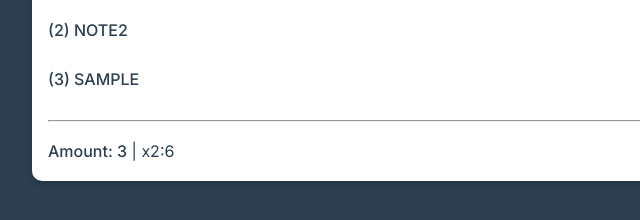
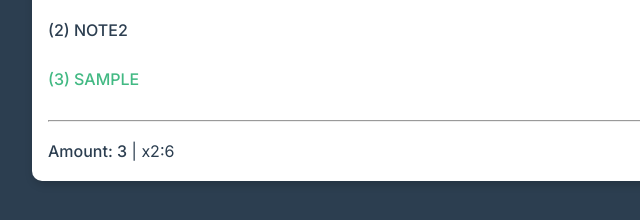
Before and after one commit to RomaSamkov/vue-app, a plain HTML site: page index.html in a window 1280 px wide. Both pictures are taken after typing "Sample" into the empty fields and a click on the button "ADD". Shown: the part 278-498 px from the top of the page, 108-748 px from the left. Drawn offline with nearby package versions, Linux system fonts and the light colour scheme.

Commit message:
Update main.css

```diff
--- a/main.css
+++ b/main.css
@@ -59,9 +59,9 @@ h3 {
   font-size: 1.35rem;
 }
 
-/*.primary {*/
-/*    color: #42b983;*/
-/*}*/
+.primary {
+  color: #42b983;
+}
 
 /*.danger {*/
 /*    color: #e53935;*/
```
